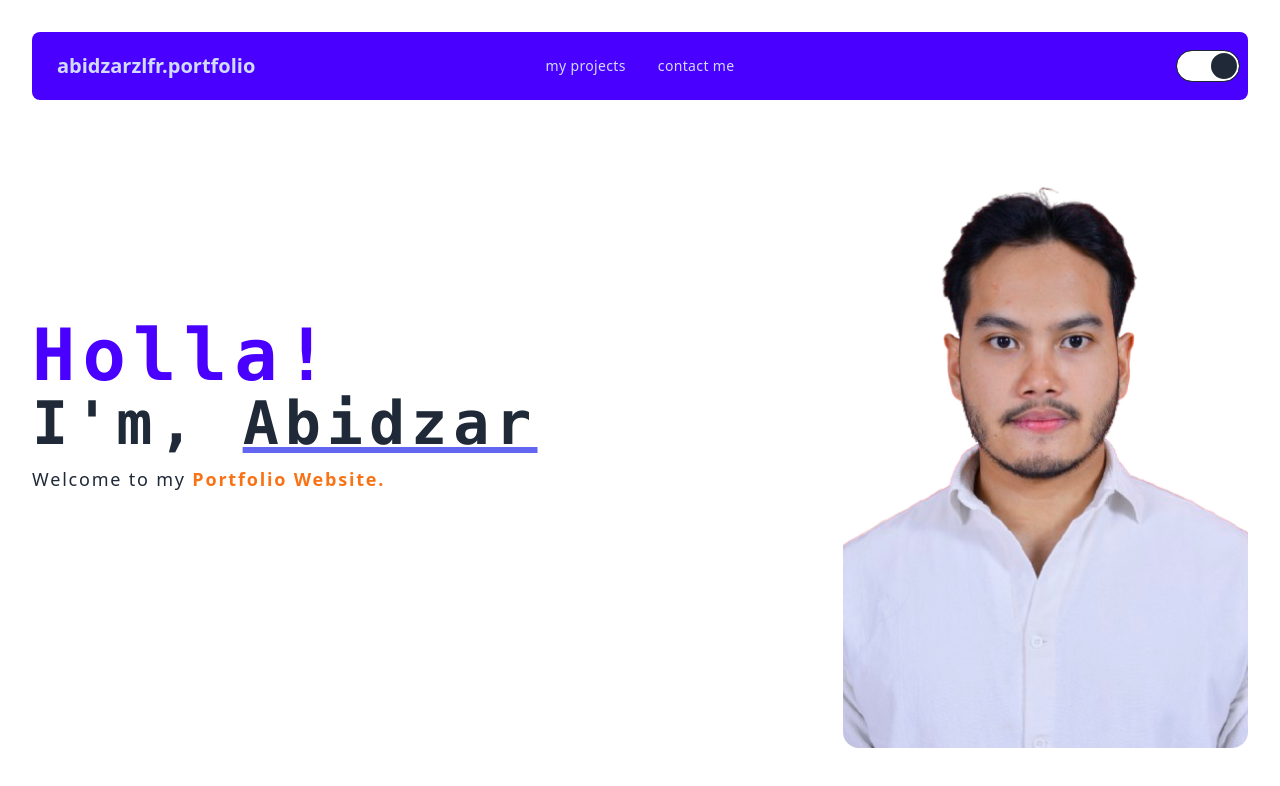
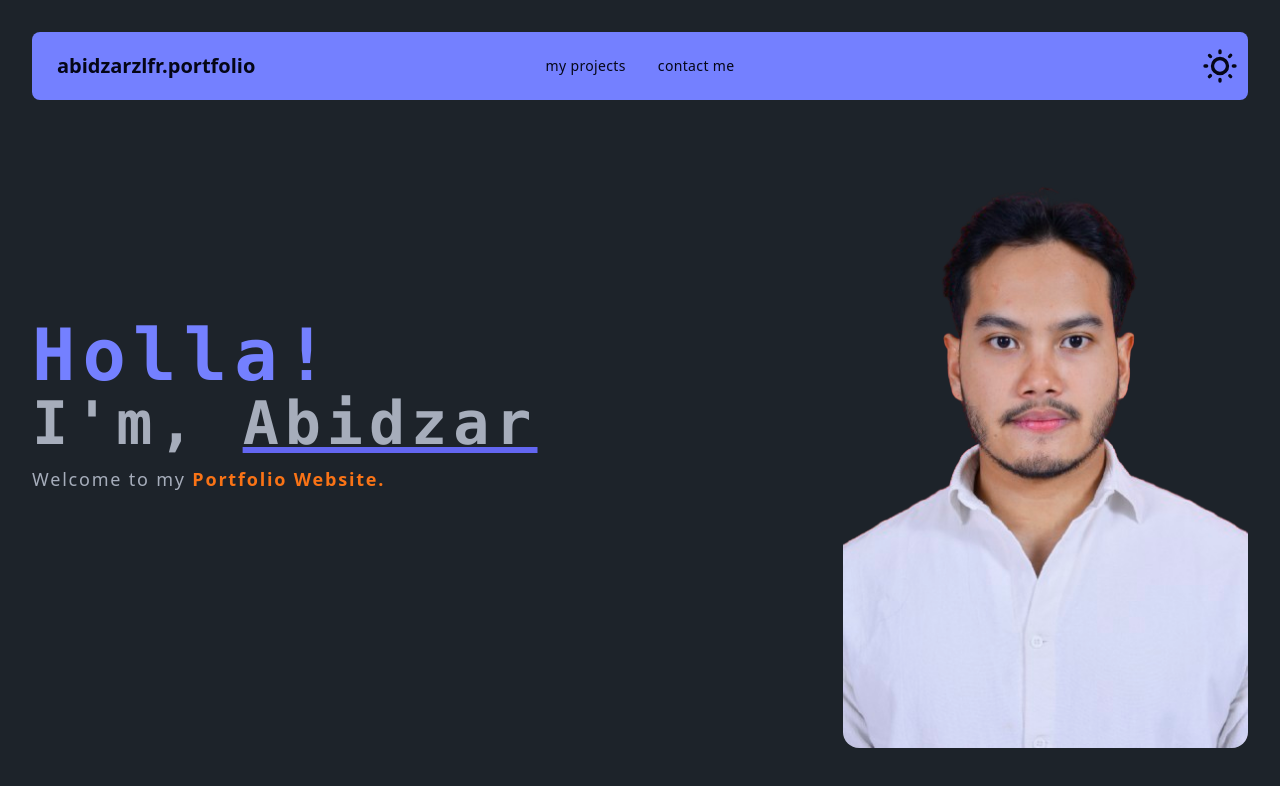
Before and after one commit to Abidzarzlfr/abidzarzlfr-portfolio, a React (Vite) app: page / in a window 1280 px wide. Shown: the top 786 px of the page. Built offline with nearby package versions, Linux system fonts and the light colour scheme.

Commit message:
feat(component): add theme mode at navbar component

```diff
--- a/src/components/Navbar.jsx
+++ b/src/components/Navbar.jsx
@@ -1,6 +1,24 @@
-import React from "react";
+import React, { useState, useEffect } from "react";
 
 const Navbar = () => {
+  const [theme, setTheme] = useState(
+    localStorage.getItem("themes") ? localStorage.getItem(theme) : "dark"
+  );
+
+  const handleToggle = (e) => {
+    if (e.target.checked) {
+      setTheme("dark");
+    } else {
+      setTheme("cupcake");
+    }
+  };
+
+  useEffect(() => {
+    localStorage.setItem("theme", theme);
+    const localTheme = localStorage.getItem("theme");
+    document.querySelector("html").setAttribute("data-theme", localTheme);
+  }, [theme]);
+
   return (
     <div className="navbar bg-primary rounded-lg text-primary-content sticky top-4">
       <div className="navbar-start">
@@ -46,7 +64,32 @@
         </ul>
       </div>
       <div className="navbar-end">
-        <input type="checkbox" className="toggle toggle-lg" defaultChecked />
+        <label className="swap swap-rotate">
+          {/* this hidden checkbox controls the state */}
+          <input
+            type="checkbox"
+            onClick={handleToggle}
+            checked={theme == "cupcake" ? false : true}
+          />
+
+          {/* sun icon */}
+          <svg
+            className="swap-on h-10 w-10 fill-current"
+            xmlns="http://www.w3.org/2000/svg"
+            viewBox="0 0 24 24"
+          >
+            <path d="M5.64,17l-.71.71a1,1,0,0,0,0,1.41,1,1,0,0,0,1.41,0l.71-.71A1,1,0,0,0,5.64,17ZM5,12a1,1,0,0,0-1-1H3a1,1,0,0,0,0,2H4A1,1,0,0,0,5,12Zm7-7a1,1,0,0,0,1-1V3a1,1,0,0,0-2,0V4A1,1,0,0,0,12,5ZM5.64,7.05a1,1,0,0,0,.7.29,1,1,0,0,0,.71-.29,1,1,0,0,0,0-1.41l-.71-.71A1,1,0,0,0,4.93,6.34Zm12,.29a1,1,0,0,0,.7-.29l.71-.71a1,1,0,1,0-1.41-1.41L17,5.64a1,1,0,0,0,0,1.41A1,1,0,0,0,17.66,7.34ZM21,11H20a1,1,0,0,0,0,2h1a1,1,0,0,0,0-2Zm-9,8a1,1,0,0,0-1,1v1a1,1,0,0,0,2,0V20A1,1,0,0,0,12,19ZM18.36,17A1,1,0,0,0,17,18.36l.71.71a1,1,0,0,0,1.41,0,1,1,0,0,0,0-1.41ZM12,6.5A5.5,5.5,0,1,0,17.5,12,5.51,5.51,0,0,0,12,6.5Zm0,9A3.5,3.5,0,1,1,15.5,12,3.5,3.5,0,0,1,12,15.5Z" />
+          </svg>
+
+          {/* moon icon */}
+          <svg
+            className="swap-off h-10 w-10 fill-current"
+            xmlns="http://www.w3.org/2000/svg"
+            viewBox="0 0 24 24"
+          >
+            <path d="M21.64,13a1,1,0,0,0-1.05-.14,8.05,8.05,0,0,1-3.37.73A8.15,8.15,0,0,1,9.08,5.49a8.59,8.59,0,0,1,.25-2A1,1,0,0,0,8,2.36,10.14,10.14,0,1,0,22,14.05,1,1,0,0,0,21.64,13Zm-9.5,6.69A8.14,8.14,0,0,1,7.08,5.22v.27A10.15,10.15,0,0,0,17.22,15.63a9.79,9.79,0,0,0,2.1-.22A8.11,8.11,0,0,1,12.14,19.73Z" />
+          </svg>
+        </label>
       </div>
     </div>
   );
--- a/tailwind.config.js
+++ b/tailwind.config.js
@@ -9,13 +9,13 @@
   ],
   // daisyUI config (optional - here are the default values)
   daisyui: {
-    themes: false, // false: only light + dark | true: all themes | array: specific themes like this ["light", "dark", "cupcake"]
-    darkTheme: "dark", // name of one of the included themes for dark mode
-    base: true, // applies background color and foreground color for root element by default
-    styled: true, // include daisyUI colors and design decisions for all components
-    utils: true, // adds responsive and modifier utility classes
-    prefix: "", // prefix for daisyUI classnames (components, modifiers and responsive class names. Not colors)
-    logs: true, // Shows info about daisyUI version and used config in the console when building your CSS
-    themeRoot: ":root", // The element that receives theme color CSS variables
+    themes: true, // false: only light + dark | true: all themes | array: specific themes like this ["light", "dark", "cupcake"]
+    // darkTheme: "dark", // name of one of the included themes for dark mode
+    // base: true, // applies background color and foreground color for root element by default
+    // styled: true, // include daisyUI colors and design decisions for all components
+    // utils: true, // adds responsive and modifier utility classes
+    // prefix: "", // prefix for daisyUI classnames (components, modifiers and responsive class names. Not colors)
+    // logs: true, // Shows info about daisyUI version and used config in the console when building your CSS
+    // themeRoot: ":root", // The element that receives theme color CSS variables
   },
 };
```
